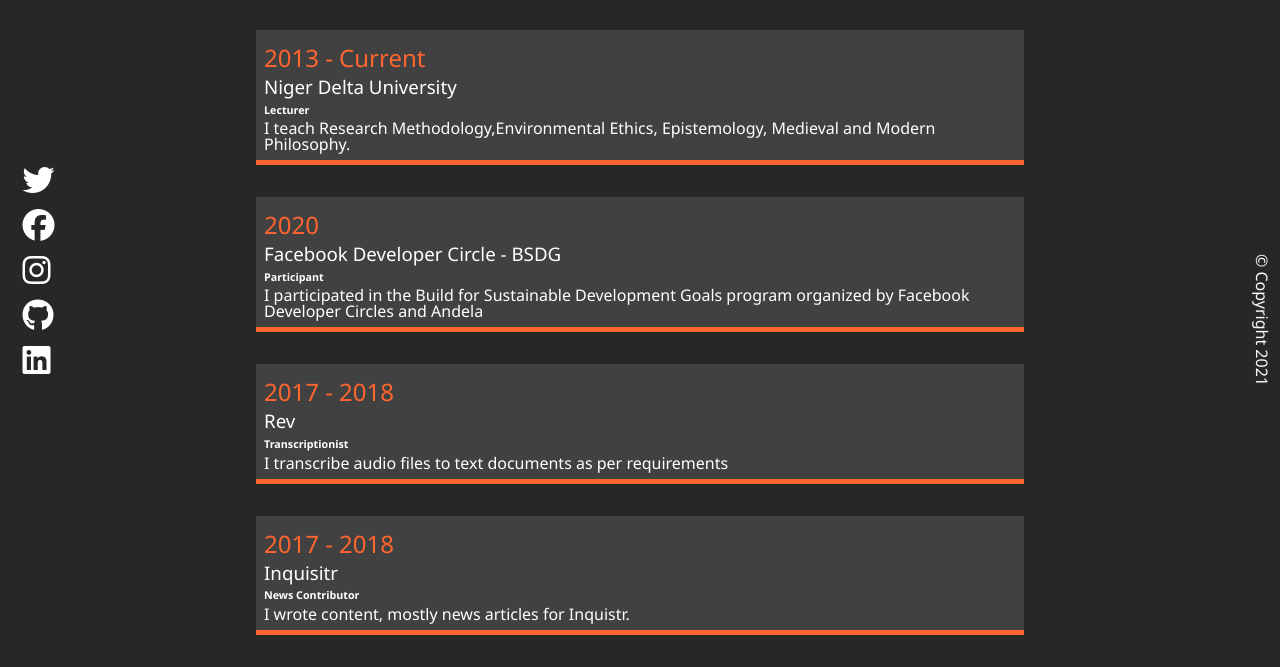
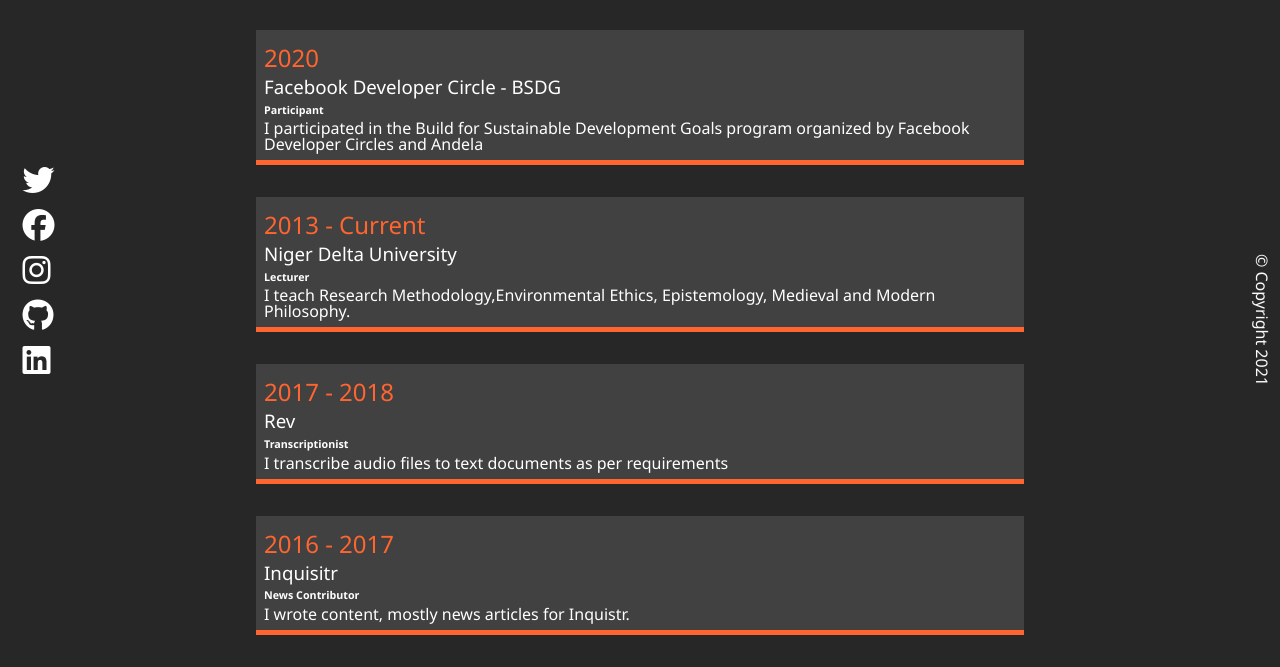
Before and after one commit to doubi3/sass-portfolio, a plain HTML site: page about.html in a window 1280 px wide. Shown: the part 402-1069 px from the top of the page. Drawn offline with Linux system fonts and the light colour scheme.

Commit message:
Edited About page

```diff
--- a/about.html
+++ b/about.html
@@ -47,13 +47,7 @@
 
             </div>
             <div class="jobs">
-                <div class="jobs__job">
-                    <h2 class="text-secondary">2013 - Current</h2>
-                    <h3>Niger Delta University</h3>
-                    <h6>Lecturer</h6>
-                    <p>I teach Research Methodology,Environmental Ethics, Epistemology, Medieval and Modern Philosophy.
-                    </p>
-                </div>
+
                 <div class="jobs__job">
                     <h2 class="text-secondary">2020</h2>
                     <h3>Facebook Developer Circle - BSDG <Cohort-1></Cohort-1>
@@ -63,13 +57,20 @@
                         Developer Circles and Andela</p>
                 </div>
                 <div class="jobs__job">
+                    <h2 class="text-secondary">2013 - Current</h2>
+                    <h3>Niger Delta University</h3>
+                    <h6>Lecturer</h6>
+                    <p>I teach Research Methodology,Environmental Ethics, Epistemology, Medieval and Modern Philosophy.
+                    </p>
+                </div>
+                <div class="jobs__job">
                     <h2 class="text-secondary">2017 - 2018</h2>
                     <h3><a href="https://www.rev.com " target="_blank" rel="noopener noreferrer">Rev</a></h3>
                     <h6>Transcriptionist</h6>
                     <p>I transcribe audio files to text documents as per requirements</p>
                 </div>
                 <div class="jobs__job">
-                    <h2 class="text-secondary">2017 - 2018</h2>
+                    <h2 class="text-secondary">2016 - 2017</h2>
                     <h3> <a href="https://www.inquisitr.com/author/markekperi" target="_blank"
                             rel="noopener noreferrer">Inquisitr</a></h3>
                     <h6>News Contributor</h6>
```
